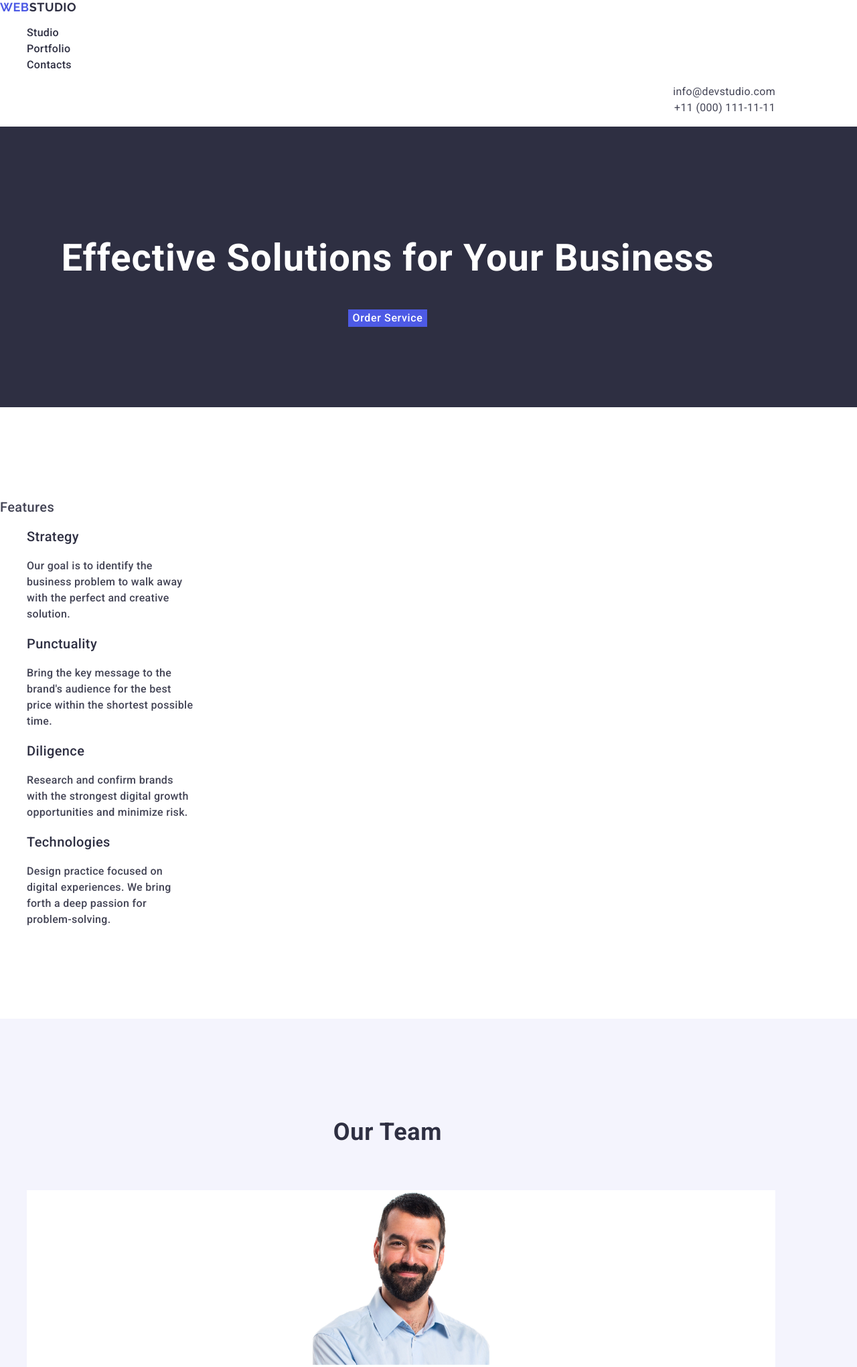
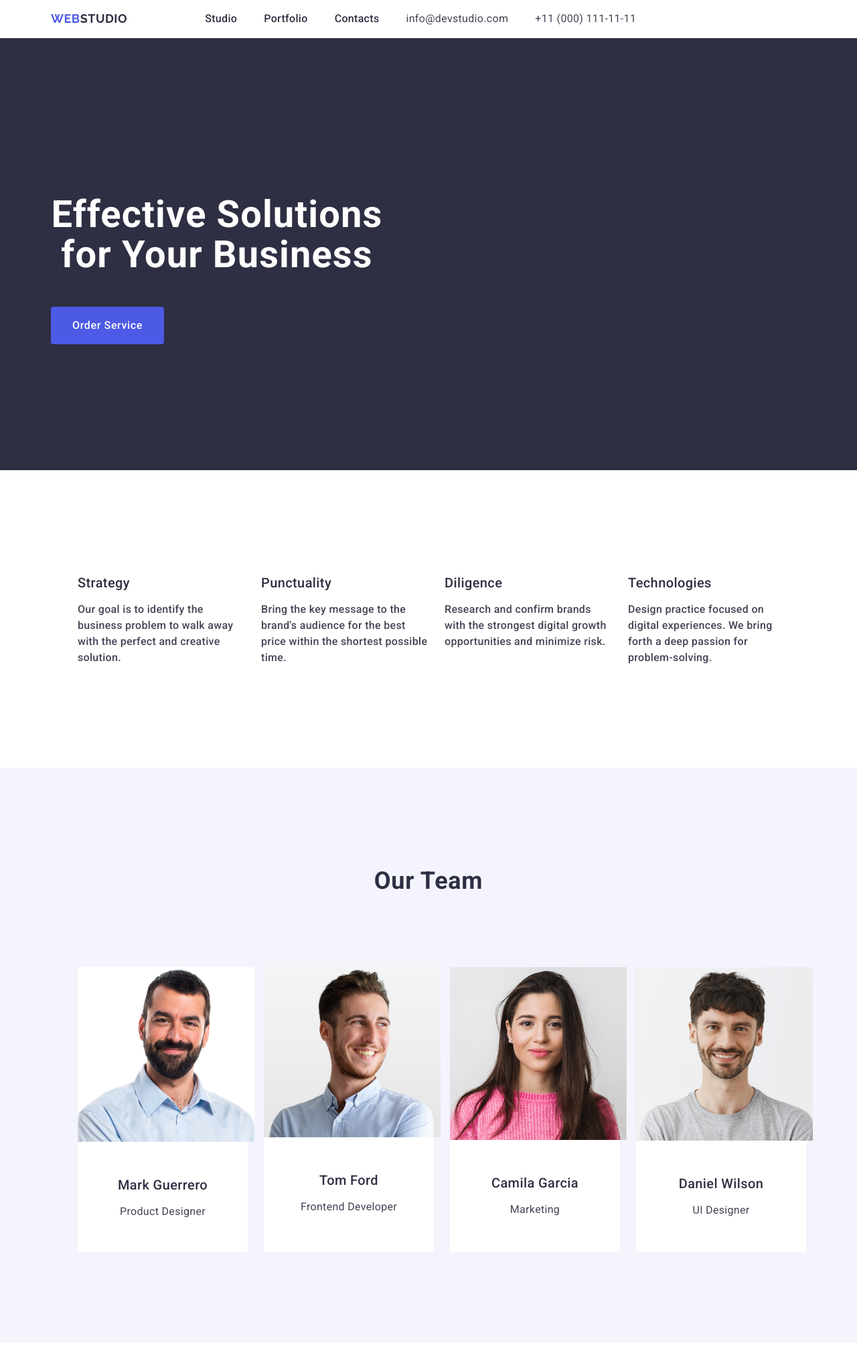
Before and after one commit to kormoshyulia/goit-markup-hw-03, a plain HTML site: page index.html in a window 1280 px wide. Shown: the top 2041 px of the page at 67% size. Drawn offline with nearby package versions, Linux system fonts and the light colour scheme.

Commit message:
refactor

```diff
--- a/css/styles.css
+++ b/css/styles.css
@@ -10,8 +10,24 @@ ul {
 a {
   text-decoration: none;
 }
+img {
+  display: block;
+}
+.header {
+  border-bottom: 1px solid #e7e9fc;
+}
+.header-container {
+  display: flex;
+}
+.header-nav {
+  display: flex;
+  align-items: center;
+}
+
 .container {
   max-width: 1158px;
+  margin: 0 auto;
+  padding: 0 15px;
 }
 .section {
   padding-top: 120px;
@@ -19,6 +35,7 @@ a {
 }
   .feature {
     max-width: 250px;
+    width: calc((100% - 72px) / 4);
   }
 
   .small {
@@ -42,6 +59,7 @@ a {
     letter-spacing: 0.02em;
     text-transform: capitalize;
     font-size: 36px;
+    margin-bottom: 72px;
     color: #2e2f42;
   }
   .feature-header{
@@ -54,6 +72,7 @@ a {
   .team-p{
     letter-spacing: 0.02em;
     line-height: 1.5;
+    text-align: center;
   }
   .portfolio-section{
 
@@ -62,12 +81,27 @@ a {
     line-height: 1.07;
     letter-spacing: 0.02em;
     font-size: 56px;
+    max-width: 496px;
+  }
+  .feature-list {
+    display: flex;
+    gap: 24px;
   }
   .feature-main-header{
     font-weight: 500;
     font-size: 20px;
     line-height: 1.2;
     letter-spacing: 0.02em;
+    position: absolute;
+    width: 1px;
+    height: 1px;
+    margin: -1px;
+    border: 0;
+    padding: 0;
+    white-space: nowrap;
+    clip-path: inset(100%);
+    clip: rect(0 0 0 0);
+    overflow: hidden;
   }
   .portfolio-header{
     line-height: 1.2;
@@ -75,7 +109,8 @@ a {
     color:#2e2f42;
     font-weight: 500;
     font-size: 20px;
-
+    text-align: center;
+    margin-bottom: 8px;
   }
   .portfolio-h{
     line-height: 1.11;
@@ -85,6 +120,22 @@ a {
     font-size: 36px;
     text-align: center;
     text-transform: capitalize;
+    margin-bottom: 72px;
+  }
+  .portfolio-container {
+    padding: 32px 16px;
+    border: 1px solid #e7e9fc;
+    border-top: none;
+    margin-bottom: 8px;
+  }
+  .portfolio-list-item{
+    width: calc((100% - 48px) / 3);
+  }
+  .portfolio-list{
+    display: flex;
+    flex-wrap: wrap;
+    column-gap: 24px;
+    row-gap: 48px;
   }
   .portfolio-p{
     font-size: 16px;
@@ -123,6 +174,7 @@ a {
   .feature-header{
     letter-spacing: 0.02em;
     color: #2E2F42;
+    margin-bottom: 8px;
   }
 
   .contact-info {
@@ -134,17 +186,27 @@ a {
   .contact:hover {
     color: #404BBF;
   }
+  .header-list {
+    display: flex;
+    gap: 40px;
+  }
   .logo{
     font-family: 'Raleway', sans-serif;
    text-transform: uppercase;
    color: #4d5ae5 ;
     letter-spacing: 0.03em;
     line-height: 1.17;
-
+    margin-right: 76px;
     font-weight: 700;
     font-size: 18px;
-
-
+  }
+  .footer-link {
+    display: inline-block;
+    margin-bottom: 16px;
+    font-family: 'Raleway', sans-serif;
+   text-transform: uppercase;
+   color: #4d5ae5 ;
+    letter-spacing: 0.03em;
   }
   .logo-white{
     color: #F4F4FD;
@@ -156,8 +218,13 @@ a {
     color: #2E2F42;
 
   }
+  .contact-list {
+    display: flex;
+    gap: 40px;
+  }
   .main-link{
     color: #2E2F42;
+    padding: 24px 0;
   }
  address{
   font-style: normal;
@@ -172,16 +239,18 @@ a {
     background-color: #2E2F42;
     color:#FFFFFF;
     text-align: center;
-
+    padding: 188px 0;
   }
 
 
   .btn-primary {
     background-color: #4D5AE5;
     color: #FFFFFF;
-
+    display: block;
     border: none;
-
+    min-width: 169px;
+    height: 56px;
+    border-radius: 4px;
     font-size: 16px;
     cursor:pointer;
   }
@@ -197,8 +266,11 @@ a {
 
     justify-content: space-between;
   }
+  .team-container {
+    padding: 32px 0;
+  }
   .team-card{
-
+    width: calc((100% - 72px) / 4);
     background-color: #FFFFFF;
 justify-content: center;
 text-align: center;
@@ -207,9 +279,9 @@ border-bottom-left-radius: 4px;
 
   }
   .team{
-
+    display: flex;
     justify-content: center;
-
+    gap: 24px;
 
   }
   .team-card-img{
@@ -234,7 +306,7 @@ border-bottom-left-radius: 4px;
   .app-footer {
     background-color: #2E2F42;
     color:#F4F4FD;
-
+    padding: 100px 0;
 
   }
   .footer-p {
--- a/index.html
+++ b/index.html
@@ -24,13 +24,13 @@
     <link rel="stylesheet" href="./css/styles.css" />
   </head>
   <body>
-    <header>
-      <div class="container">
-      <nav>
+    <header class="header">
+      <div class="container header-container">
+      <nav class="header-nav">
         <a href="./index.html" class="logo"
           >Web<span class="logo-black">Studio</span></a
         >
-        <ul>
+        <ul class="header-list">
           <li>
             <a class="medium main-link" href="./index.html">Studio</a>
           </li>
@@ -43,7 +43,7 @@
         </ul>
       </nav>
       <address class="contact-info">
-        <ul>
+        <ul class="contact-list">
           <li class="contact">
             <a class="contact-link" href="mailto:info@devstudio.com">
               info@devstudio.com
@@ -60,7 +60,7 @@
     </header>
     <main>
 
-      <section class="section hero">
+      <section class="hero">
         <div class="container">
         <h1 class="hero-header">Effective Solutions for Your Business</h1>
         <button class="btn-primary button-text" type="button">
@@ -71,7 +71,7 @@
       <section class="section features">
         <div class="container">
         <h2 class="feature-main-header">Features</h2>
-        <ul>
+        <ul class="feature-list">
           <li class="feature">
             <h3 class="feature-header">Strategy</h3>
             <p class="medium gray-text">
@@ -117,9 +117,10 @@
               src="./images/team1.jpg"
               class="team-card-img"
             />
-
+<div class="team-container">
             <h3 class="portfolio-header">Mark Guerrero</h3>
             <p class="gray-text team-p">Product Designer</p>
+</div>
           </li>
           <li class="team-card">
             <img
@@ -128,9 +129,10 @@
               src="./images/team2.jpg"
               class="team-card-img"
             />
-
+            <div class="team-container">
             <h3 class="portfolio-header">Tom Ford</h3>
             <p class="gray-text team-p">Frontend Developer</p>
+            </div>
           </li>
           <li class="team-card">
             <img
@@ -139,9 +141,10 @@
               src="./images/team3.jpg"
               class="team-card-img"
             />
-
+            <div class="team-container">
             <h3 class="portfolio-header">Camila Garcia</h3>
             <p class="gray-text team-p">Marketing</p>
+            </div>
           </li>
           <li class="team-card">
             <img
@@ -150,9 +153,10 @@
               src="./images/team4.jpg"
               class="team-card-img"
             />
-
+            <div class="team-container">
             <h3 class="portfolio-header">Daniel Wilson</h3>
             <p class="gray-text team-p">UI Designer</p>
+            </div>
           </li>
         </ul>
       </div>
@@ -160,15 +164,17 @@
       <section class="section portfolio-section">
         <div class="container">
         <h2 class="portfolio-h">Our Portfolio</h2>
-        <ul>
-          <li>
+        <ul class="portfolio-list">
+          <li class="portfolio-list-item">
             <img
               src="./images/portfolio1.jpg"
               width="360"
               alt="portfolio-img"
             />
+            <div class="portfolio-container">
             <h3 class="portfolio-header">Banking App</h3>
             <p class="portfolio-p">App</p>
+          </div>
           </li>
           <li>
             <img
@@ -176,8 +182,10 @@
               width="360"
               alt="portfolio-img"
             />
+            <div class="portfolio-container">
             <h3 class="portfolio-header">Cashless Payment</h3>
             <p class="portfolio-p">Marketing</p>
+          </div>
           </li>
           <li>
             <img
@@ -185,8 +193,10 @@
               width="360"
               alt="portfolio-img"
             />
+            <div class="portfolio-container">
             <h3 class="portfolio-header">Meditation App</h3>
             <p class="portfolio-p">App</p>
+          </div>
           </li>
           <li>
             <img
@@ -194,8 +204,10 @@
               width="360"
               alt="portfolio-img"
             />
+            <div class="portfolio-container">
             <h3 class="portfolio-header">Taxi Service</h3>
             <p class="portfolio-p">Marketing</p>
+          </div>
           </li>
           <li>
             <img
@@ -203,8 +215,10 @@
               width="360"
               alt="portfolio-img"
             />
+            <div class="portfolio-container">
             <h3 class="portfolio-header">Screen Illustrations</h3>
             <p class="portfolio-p">Design</p>
+          </div>
           </li>
           <li>
             <img
@@ -212,8 +226,10 @@
               width="360"
               alt="portfolio-img"
             />
+            <div class="portfolio-container">
             <h3 class="portfolio-header">Online Courses</h3>
             <p class="portfolio-p">Marketing</p>
+          </div>
           </li>
         </ul>
       </div>
@@ -221,7 +237,7 @@
     </main>
     <footer class="app-footer">
       <div class="container">
-      <a href="./index.html" class="logo"
+      <a href="./index.html" class="footer-link"
         >Web<span class="logo-white">Studio</span></a
       >
       <p class="footer-p">
```
